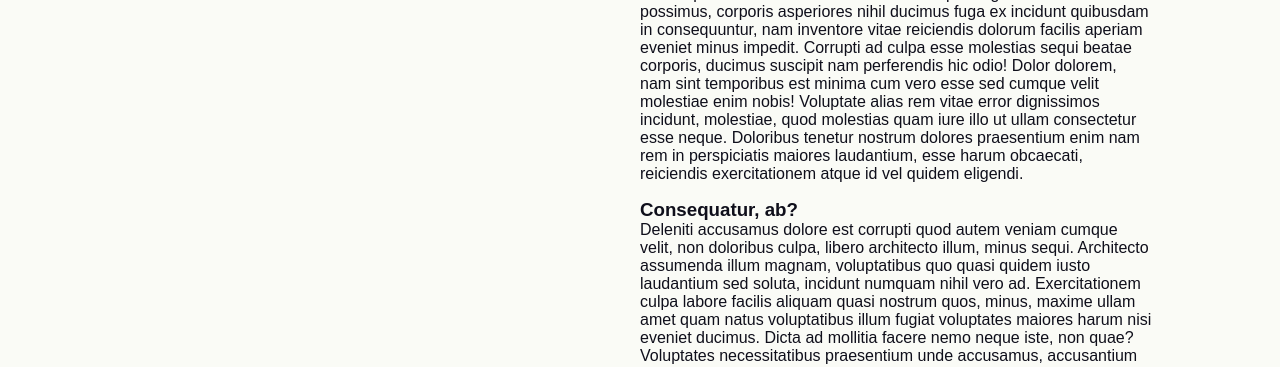
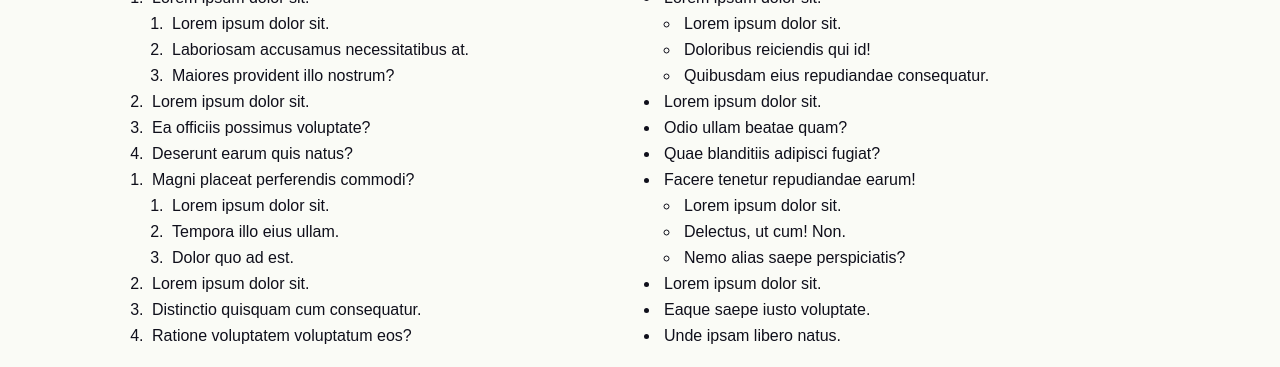
Before and after one commit to miroslavkramar/tws, a plain HTML site: page index.html in a window 1280 px wide. Shown: the part 2433-2800 px from the top of the page. Drawn offline with Linux system fonts and the light colour scheme.

Commit message:
Added lists, fixed section containers

```diff
--- a/index.html
+++ b/index.html
@@ -31,7 +31,7 @@
     </header>
 
     <main>
-        <section id="section-1">
+        <section id="section-1" class="section-light">
             <div class="section-container">
                 <h2>Section 1</h2>
                 <h3>Lorem, ipsum dolor.</h3>
@@ -89,7 +89,7 @@
                 </div>
             </div>
         </section>
-        <section id="section-2">
+        <section id="section-2" class="section-dark">
             <div class="section-container">
                 <h2>Section 2</h2>
                 <div class="section-content-container">
@@ -144,93 +144,117 @@
                 </div>
             </div>
         </section>
-        <section id="section-3">
+        <section id="section-3" class="section-light">
             <div class="section-container">
                 <h2>Section 3</h2>
                 <div class="section-content-container">
                     <div class="section-content-left">
-
+                        <h3>Lorem, ipsum dolor.</h3>
+                        <div class="list">
+                            <ol>
+                                <li>Lorem ipsum dolor sit.</li>
+                                <ol>
+                                    <li>Lorem ipsum dolor sit.</li>
+                                    <li>Laboriosam accusamus necessitatibus at.</li>
+                                    <li>Maiores provident illo nostrum?</li>
+                                </ol>
+                                <li>Lorem ipsum dolor sit.</li>
+                                <li>Ea officiis possimus voluptate?</li>
+                                <li>Deserunt earum quis natus?</li>
+                            </ol>
+                        </div>
+                        <div class="list">
+                            <ol>
+                                <li>Magni placeat perferendis commodi?</li>
+                                <ol>
+                                    <li>Lorem ipsum dolor sit.</li>
+                                    <li>Tempora illo eius ullam.</li>
+                                    <li>Dolor quo ad est.</li>
+                                </ol>
+                                <li>Lorem ipsum dolor sit.</li>
+                                <li>Distinctio quisquam cum consequatur.</li>
+                                <li>Ratione voluptatem voluptatum eos?</li>
+                            </ol>
+                        </div>
                     </div>
                     <div class="section-content-right">
-                        <h3>Lorem, ipsum.</h3>
-                        <p>Lorem ipsum dolor sit amet consectetur adipisicing elit. Perferendis possimus, corporis
-                            asperiores nihil ducimus fuga ex incidunt quibusdam in consequuntur, nam inventore vitae
-                            reiciendis dolorum facilis aperiam eveniet minus impedit. Corrupti ad culpa esse molestias
-                            sequi
-                            beatae corporis, ducimus suscipit nam perferendis hic odio! Dolor dolorem, nam sint
-                            temporibus
-                            est minima cum vero esse sed cumque velit molestiae enim nobis! Voluptate alias rem vitae
-                            error
-                            dignissimos incidunt, molestiae, quod molestias quam iure illo ut ullam consectetur esse
-                            neque.
-                            Doloribus tenetur nostrum dolores praesentium enim nam rem in perspiciatis maiores
-                            laudantium,
-                            esse harum obcaecati, reiciendis exercitationem atque id vel quidem eligendi.</p>
-                        <h3>Consequatur, ab?</h3>
-                        <p>Deleniti accusamus dolore est corrupti quod autem veniam cumque velit, non doloribus culpa,
-                            libero architecto illum, minus sequi. Architecto assumenda illum magnam, voluptatibus quo
-                            quasi
-                            quidem iusto laudantium sed soluta, incidunt numquam nihil vero ad. Exercitationem culpa
-                            labore
-                            facilis aliquam quasi nostrum quos, minus, maxime ullam amet quam natus voluptatibus illum
-                            fugiat voluptates maiores harum nisi eveniet ducimus. Dicta ad mollitia facere nemo neque
-                            iste,
-                            non quae? Voluptates necessitatibus praesentium unde accusamus, accusantium iusto, explicabo
-                            autem dicta omnis maxime consequatur esse dolor quas iure impedit nihil deleniti temporibus
-                            in
-                            cupiditate qui pariatur earum debitis eius ipsum! In quia facilis tempore.</p>
-                        <h3>Quam, reprehenderit!</h3>
-                        <p>Similique deleniti enim sit quos debitis ipsam eveniet vitae minima iusto odio, incidunt
-                            deserunt
-                            nostrum saepe magni eligendi nulla numquam blanditiis quasi doloremque quo. Aut, dolorum
-                            neque.
-                            Dolorum labore fugit id atque sequi esse, est, iure ut veritatis vitae aliquid doloribus
-                            expedita repellendus voluptates nulla, necessitatibus ex nemo blanditiis culpa quis fugiat
-                            in
-                            corporis cumque! Perferendis amet veniam quia consectetur hic illum libero commodi
-                            reprehenderit, earum in fugiat molestiae cumque unde architecto necessitatibus temporibus
-                            odit,
-                            quae fugit velit maiores. Itaque, culpa enim? Dolor pariatur laboriosam dolorum sequi. Eum,
-                            id
-                            dolorem fuga hic odio esse sequi porro inventore quae possimus minus!</p>
+                        <h3>Lorem, ipsum dolor.</h3>
+                        <div class="list">
+                            <ul>
+                                <li>Lorem ipsum dolor sit.</li>
+                                <ul>
+                                    <li>Lorem ipsum dolor sit.</li>
+                                    <li>Doloribus reiciendis qui id!</li>
+                                    <li>Quibusdam eius repudiandae consequatur.</li>
+                                </ul>
+                                <li>Lorem ipsum dolor sit.</li>
+                                <li>Odio ullam beatae quam?</li>
+                                <li>Quae blanditiis adipisci fugiat?</li>
+                                <li>Facere tenetur repudiandae earum!</li>
+                                <ul>
+                                    <li>Lorem ipsum dolor sit.</li>
+                                    <li>Delectus, ut cum! Non.</li>
+                                    <li>Nemo alias saepe perspiciatis?</li>
+                                </ul>
+                                <li>Lorem ipsum dolor sit.</li>
+                                <li>Eaque saepe iusto voluptate.</li>
+                                <li>Unde ipsam libero natus.</li>
+                            </ul>
+                        </div>
                     </div>
                 </div>
             </div>
         </section>
-        <section id="section-4">
+        <section id="section-4" class="section-dark">
             <div class="section-container">
                 <h2>Section 4</h2>
                 <div class="section-content-container">
                     <div class="section-content-left">
                         <h3>Lorem, ipsum.</h3>
-                    <p>Lorem ipsum dolor sit amet consectetur adipisicing elit. Provident illo natus culpa nam cumque
-                        quidem in facilis totam eius explicabo enim voluptatum aliquam, veritatis beatae sint deserunt
-                        recusandae repudiandae a neque mollitia repellendus dolore iusto soluta. Laboriosam obcaecati
+                        <p>Lorem ipsum dolor sit amet consectetur adipisicing elit. Provident illo natus culpa nam
+                            cumque
+                            quidem in facilis totam eius explicabo enim voluptatum aliquam, veritatis beatae sint
+                            deserunt
+                            recusandae repudiandae a neque mollitia repellendus dolore iusto soluta. Laboriosam
+                            obcaecati
                             reiciendis tempore, perferendis recusandae itaque asperiores iste sapiente nihil aut ipsam
                             necessitatibus voluptatem qui, ratione cupiditate id? Eveniet fugit veritatis modi quae,
                             sapiente, omnis harum ipsa fuga explicabo itaque odio, deserunt ut. Fugiat eius labore earum
-                        adipisci fuga velit quidem nam. Ut accusantium blanditiis repellat, numquam corporis nesciunt
-                        voluptatem iure eaque eos corrupti iste velit soluta laborum rerum. Nesciunt esse iusto nobis.
+                            adipisci fuga velit quidem nam. Ut accusantium blanditiis repellat, numquam corporis
+                            nesciunt
+                            voluptatem iure eaque eos corrupti iste velit soluta laborum rerum. Nesciunt esse iusto
+                            nobis.
                         </p>
                         <h3>Fugiat, tempore!</h3>
                         <p>Modi maiores cumque excepturi, nobis veniam est ipsa mollitia repudiandae iure quos quibusdam
                             voluptatem totam perferendis? Iste iure laborum sed voluptate repellat vel aperiam fugiat
-                        tempore voluptatem suscipit dicta odio itaque provident dolores aliquid quo obcaecati, ad beatae
-                        in et minima blanditiis quas distinctio! Eligendi necessitatibus corporis harum repellat. Quis
+                            tempore voluptatem suscipit dicta odio itaque provident dolores aliquid quo obcaecati, ad
+                            beatae
+                            in et minima blanditiis quas distinctio! Eligendi necessitatibus corporis harum repellat.
+                            Quis
                             nesciunt porro dignissimos nulla pariatur architecto autem aspernatur, aliquam fuga atque,
-                        ratione commodi dolorem odio facere natus nobis ipsa recusandae rem consectetur? Praesentium sed
-                        delectus commodi iusto similique. Est cum unde nemo eligendi laudantium at officiis voluptatem
-                        esse beatae eveniet facilis, expedita excepturi pariatur. Dolorum praesentium voluptatum eveniet
+                            ratione commodi dolorem odio facere natus nobis ipsa recusandae rem consectetur? Praesentium
+                            sed
+                            delectus commodi iusto similique. Est cum unde nemo eligendi laudantium at officiis
+                            voluptatem
+                            esse beatae eveniet facilis, expedita excepturi pariatur. Dolorum praesentium voluptatum
+                            eveniet
                             fuga id.</p>
                         <h3>Tenetur, temporibus.</h3>
-                    <p>Alias optio obcaecati magni esse explicabo consectetur nostrum. Aperiam, sint ullam atque libero
-                        animi odio mollitia itaque reprehenderit quis corporis laboriosam! Esse impedit vitae maiores
-                        aspernatur! Ut numquam adipisci maxime incidunt animi aperiam voluptate? Voluptates provident
-                        quaerat cum dolor quod adipisci aliquid pariatur, quam excepturi ab? Velit nulla adipisci non
+                        <p>Alias optio obcaecati magni esse explicabo consectetur nostrum. Aperiam, sint ullam atque
+                            libero
+                            animi odio mollitia itaque reprehenderit quis corporis laboriosam! Esse impedit vitae
+                            maiores
+                            aspernatur! Ut numquam adipisci maxime incidunt animi aperiam voluptate? Voluptates
+                            provident
+                            quaerat cum dolor quod adipisci aliquid pariatur, quam excepturi ab? Velit nulla adipisci
+                            non
                             delectus veritatis libero id optio cum, repellendus modi vitae rerum dicta necessitatibus
                             officiis vel reprehenderit magni, error totam distinctio! Nemo laboriosam corrupti non,
-                        incidunt, animi laborum voluptatibus debitis laudantium quam perspiciatis recusandae, nostrum
-                        autem. Eaque aut dicta quia nesciunt, mollitia cupiditate officiis magni dolorum natus odit quo
+                            incidunt, animi laborum voluptatibus debitis laudantium quam perspiciatis recusandae,
+                            nostrum
+                            autem. Eaque aut dicta quia nesciunt, mollitia cupiditate officiis magni dolorum natus odit
+                            quo
                             sit ratione reprehenderit?</p>
                     </div>
                     <div class="section-content-right">
--- a/style.css
+++ b/style.css
@@ -14,6 +14,7 @@
     margin: 0;
     padding: 0;
     box-sizing: border-box;
+    /* border: 1px solid red; */
 }
 
 html {
@@ -114,6 +115,7 @@ main section {
     display: flex;
     justify-content: center;
     text-align: left;
+    width: 100%;
 }
 
 main section h2 {
@@ -124,12 +126,12 @@ main section p {
     padding-bottom: 1em;
 }
 
-#section-1, #section-3 {
+.section-light {
     color: var(--clr-text-dark);
     background-color: var(--clr-4);
 }
 
-#section-2, #section-4 {
+.section-dark {
     color: var(--clr-text-light);
     background-color: var(--clr-1);
 }
@@ -140,13 +142,12 @@ main section p {
 
 .section-content-container {
     display: flex;
-    justify-content: space-evenly;
 }
 
 .section-content-left, .section-content-right {
-    width: 50%;
     display: flex;
     flex-direction: column;
+    width: 50%;
 }
 
 @media(max-width: 1000px){
@@ -176,6 +177,14 @@ main section p {
     text-align: center;
 }
 
+.list ul, .list ol {
+    padding-left: 1.25em;
+}
+
+.list li {
+    padding: 0.25em;
+}
+
 footer {
     background: var(--clr-2);
     color: var(--clr-text-light);
```
Lines whose indentation alone changed are shown as unchanged.
